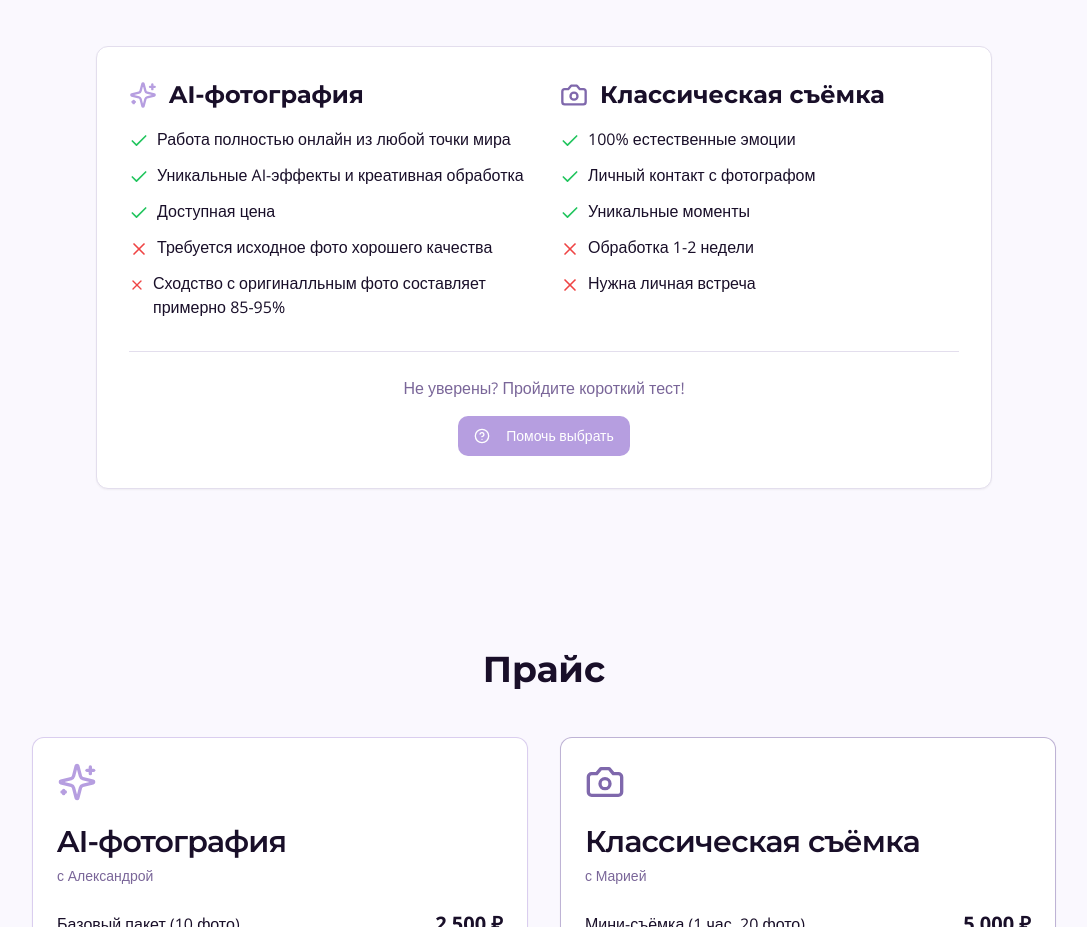
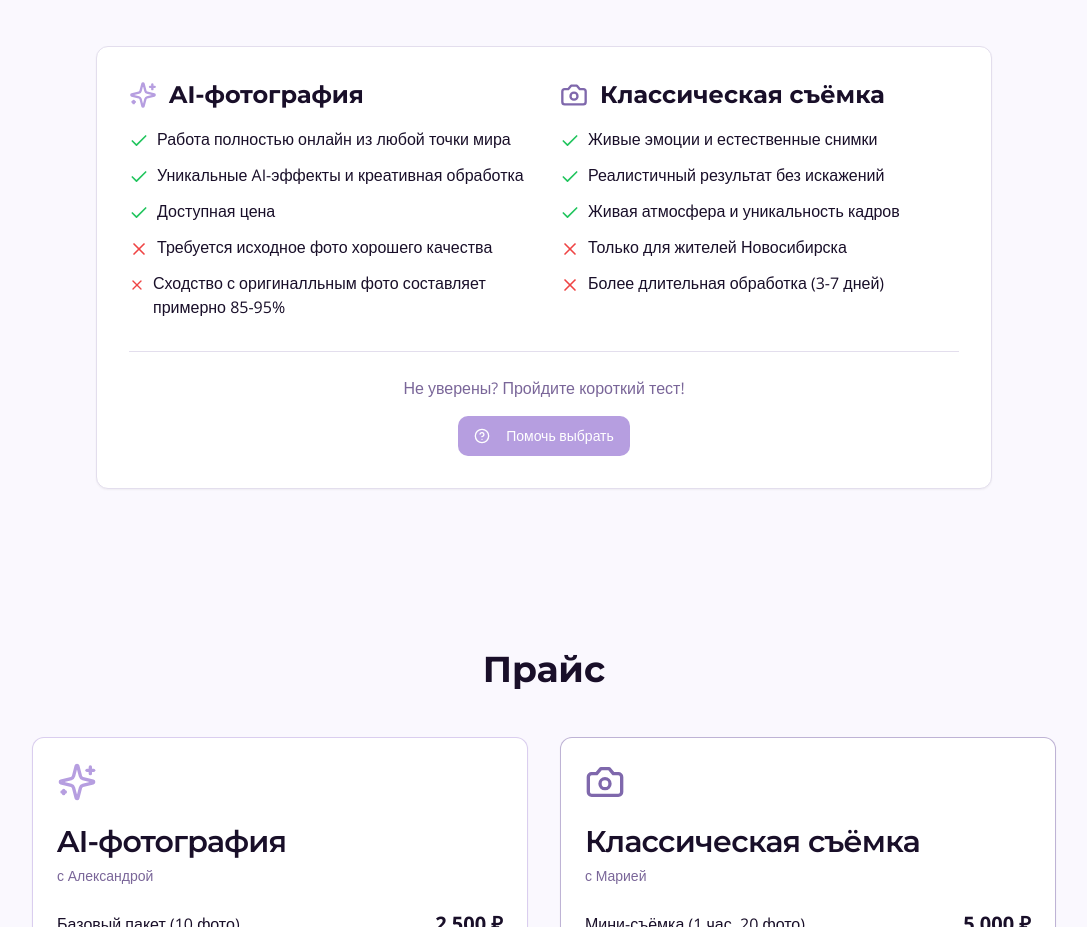
Before and after one commit to pr-poehali-dev/neiro-photo-site, a React (Vite) app: page / in a window 1280 px wide. Shown: the part 1984-2911 px from the top of the page, without its empty margins (96-1183 px from the left). Built offline with nearby package versions, Linux system fonts and the light colour scheme.

Commit message:
Обновление Index.tsx

```diff
--- a/src/pages/Index.tsx
+++ b/src/pages/Index.tsx
@@ -703,7 +703,7 @@ const Index = () => {
                         data-component-name="p"
                         data-component-content="%7B%22text%22%3A%22100%25%20%D0%B5%D1%81%D1%82%D0%B5%D1%81%D1%82%D0%B2%D0%B5%D0%BD%D0%BD%D1%8B%D0%B5%20%D1%8D%D0%BC%D0%BE%D1%86%D0%B8%D0%B8%22%7D"
                       >
-                        100% естественные эмоции
+                        Живые эмоции и естественные снимки
                       </p>
                     </div>
                     <div
@@ -746,7 +746,7 @@ const Index = () => {
                         data-component-name="p"
                         data-component-content="%7B%22text%22%3A%22%D0%9B%D0%B8%D1%87%D0%BD%D1%8B%D0%B9%20%D0%BA%D0%BE%D0%BD%D1%82%D0%B0%D0%BA%D1%82%20%D1%81%20%D1%84%D0%BE%D1%82%D0%BE%D0%B3%D1%80%D0%B0%D1%84%D0%BE%D0%BC%22%7D"
                       >
-                        Личный контакт с фотографом
+                        Реалистичный результат без искажений
                       </p>
                     </div>
                     <div
@@ -789,7 +789,7 @@ const Index = () => {
                         data-component-name="p"
                         data-component-content="%7B%22text%22%3A%22%D0%A3%D0%BD%D0%B8%D0%BA%D0%B0%D0%BB%D1%8C%D0%BD%D1%8B%D0%B5%20%D0%BC%D0%BE%D0%BC%D0%B5%D0%BD%D1%82%D1%8B%22%7D"
                       >
-                        Уникальные моменты
+                        Живая атмосфера и уникальность кадров
                       </p>
                     </div>
                     <div
@@ -833,7 +833,7 @@ const Index = () => {
                         data-component-name="p"
                         data-component-content="%7B%22text%22%3A%22%D0%9E%D0%B1%D1%80%D0%B0%D0%B1%D0%BE%D1%82%D0%BA%D0%B0%201-2%20%D0%BD%D0%B5%D0%B4%D0%B5%D0%BB%D0%B8%22%7D"
                       >
-                        Обработка 1-2 недели
+                        Только для жителей Новосибирска
                       </p>
                     </div>
                     <div
@@ -877,7 +877,7 @@ const Index = () => {
                         data-component-name="p"
                         data-component-content="%7B%22text%22%3A%22%D0%9D%D1%83%D0%B6%D0%BD%D0%B0%20%D0%BB%D0%B8%D1%87%D0%BD%D0%B0%D1%8F%20%D0%B2%D1%81%D1%82%D1%80%D0%B5%D1%87%D0%B0%22%7D"
                       >
-                        Нужна личная встреча
+                        Более длительная обработка (3-7 дней)
                       </p>
                     </div>
                   </div>
```
